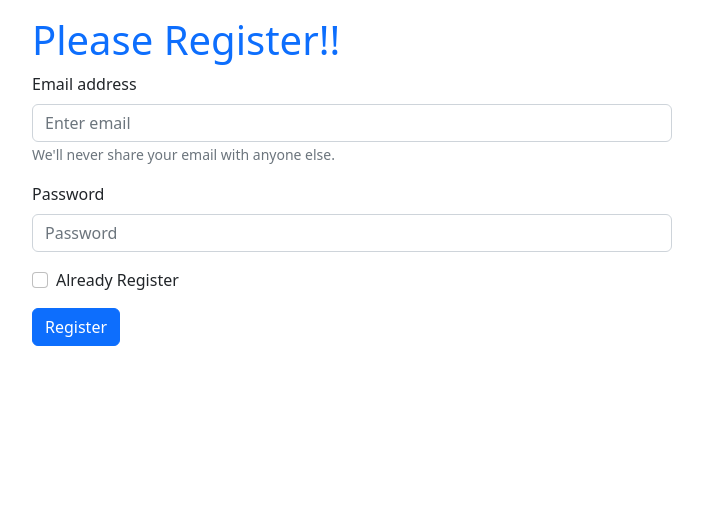
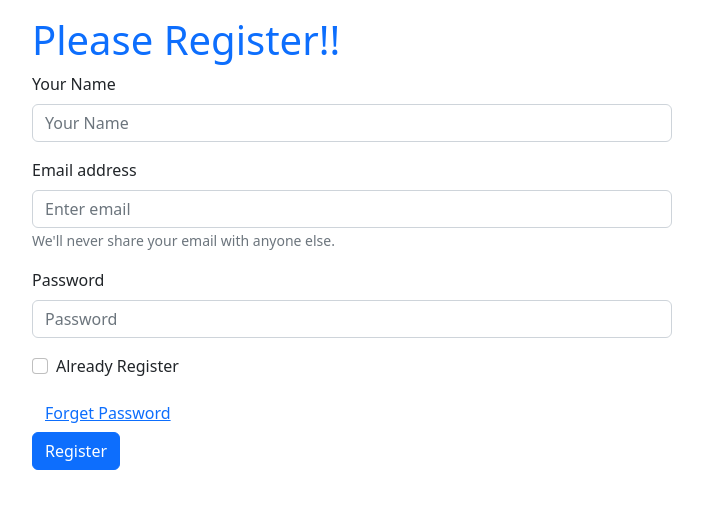
Before and after one commit to CsdSreekanta/firebase-app3, a React (Create React App) app: page / in a window 1280 px wide. Shown: the top 508 px of the page, without its empty margins (288-991 px from the left). Built offline with nearby package versions, Linux system fonts and the light colour scheme.

Commit message:
username updated

```diff
--- a/src/App.js
+++ b/src/App.js
@@ -4,7 +4,7 @@ import "bootstrap/dist/css/bootstrap.min.css";
 import Form from "react-bootstrap/Form";
 import Button from "react-bootstrap/Button";
 
-import { createUserWithEmailAndPassword, getAuth, signInWithEmailAndPassword } from "firebase/auth";
+import { createUserWithEmailAndPassword, getAuth, sendEmailVerification, sendPasswordResetEmail, signInWithEmailAndPassword, updateProfile } from "firebase/auth";
 import { useState } from "react";
 
 const auth = getAuth(app);
@@ -12,6 +12,7 @@ const auth = getAuth(app);
 function App() {
   const [validated, setValidated] = useState(false);
   const [registered, setRegistered] = useState(false)
+  const [name, setName] = useState('')
   const [email, setEmail] = useState("");
   const [error, setError]= useState('')
   const [password, setPassword] = useState("");
@@ -23,6 +24,9 @@ function App() {
   const handlePasswordBlur = (event) => {
     setPassword(event.target.value);
   };
+  const handleNameBlur= (event)=>{
+    setName(event.target.value)
+  }
 
   const handleRegisteredChange=event=>{
     setRegistered(event.target.checked)
@@ -63,6 +67,9 @@ function App() {
         const user = result.user;
         setEmail('')
         setPassword('')
+        verifyEmail()
+        setUserName()
+
         console.log(user);
       })
       .catch((error) => {
@@ -74,11 +81,46 @@ function App() {
     // console.log('working', email, password)
   };
 
+   const verifyEmail= ()=>{
+  sendEmailVerification(auth.currentUser)
+   .then(()=>{
+    console.log('Email verification  sent')
+   })
+   }
+
+   const setUserName=()=>{
+    updateProfile(auth.currentUser, {
+      displayName: name
+    })
+    .then(()=>{
+      console.log('updating name')
+    })
+    .catch((error)=>{
+      console.log(error)
+    })
+   }
+   const handleForgetPassword=()=>{
+    sendPasswordResetEmail(auth, email)
+    .then(()=>{
+      console.log('Reset Password email sent')
+    })
+     console.log('working')
+   }
   return (
     <div className="App">
       <div className="registration w-50 mx-auto mt-3">
         <h1 className="text-primary">Please {registered? 'Log In': 'Register'}!!</h1>
         <Form noValidate validated={validated} onSubmit={handleSubmit}>
+          {!registered && <Form.Group className="mb-3" controlId="formBasicEmail">
+            <Form.Label>Your Name</Form.Label>
+            <Form.Control
+              onBlur={handleNameBlur}
+              type="text"
+              placeholder="Your Name"
+              required
+            />
+
+          </Form.Group>}
           <Form.Group className="mb-3" controlId="formBasicEmail">
             <Form.Label>Email address</Form.Label>
             <Form.Control
@@ -113,7 +155,10 @@ function App() {
             <Form.Check onChange={handleRegisteredChange} type="checkbox" label="Already Register" />
           </Form.Group>
           <h5 className="text-danger">{error}</h5>
-          <Button variant="primary" type="submit">
+
+          <Button onClick={handleForgetPassword} variant="link">Forget Password</Button>
+          <br />
+          <Button  variant="primary" type="submit">
             {registered? 'Log In': 'Register'}
           </Button>
         </Form>
```
